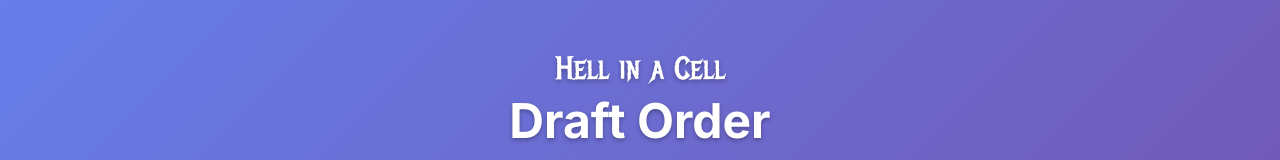
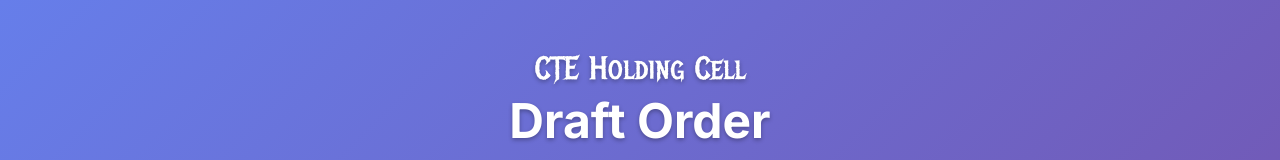
Before and after one commit to bsim26/draft-selector, a website: page index.html in a window 1280 px wide. Shown: the top 160 px of the page. Drawn offline with Linux system fonts and the light colour scheme.

Commit message:
changed verbaige on title

```diff
--- a/index.html
+++ b/index.html
@@ -12,7 +12,7 @@
 <body>
     <div class="container">
         <header>
-            <h1><span class="hiac">Hell in a Cell</span> <br/>Draft Order</h1>
+            <h1><span class="hiac">CTE Holding Cell</span> <br/>Draft Order</h1>
             <p>Spin to determine your draft order!</p>
         </header>
 
```
